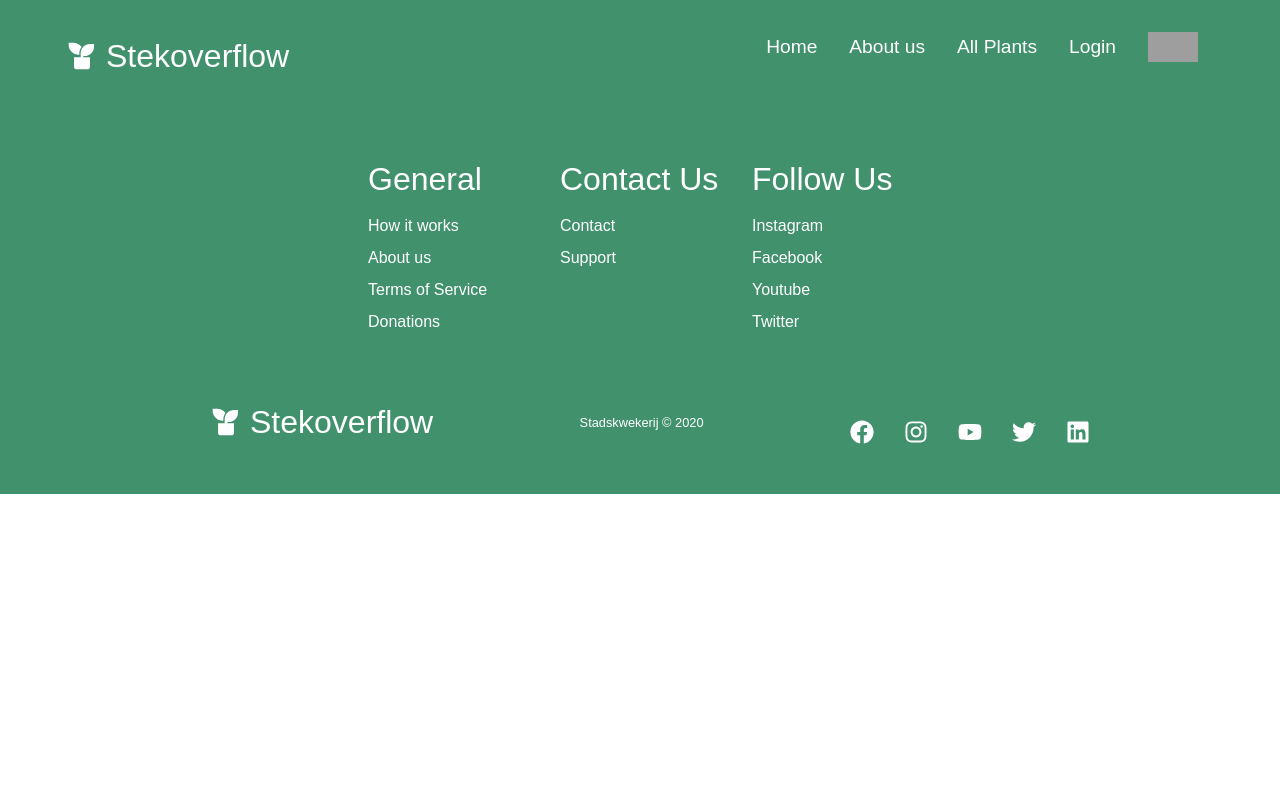
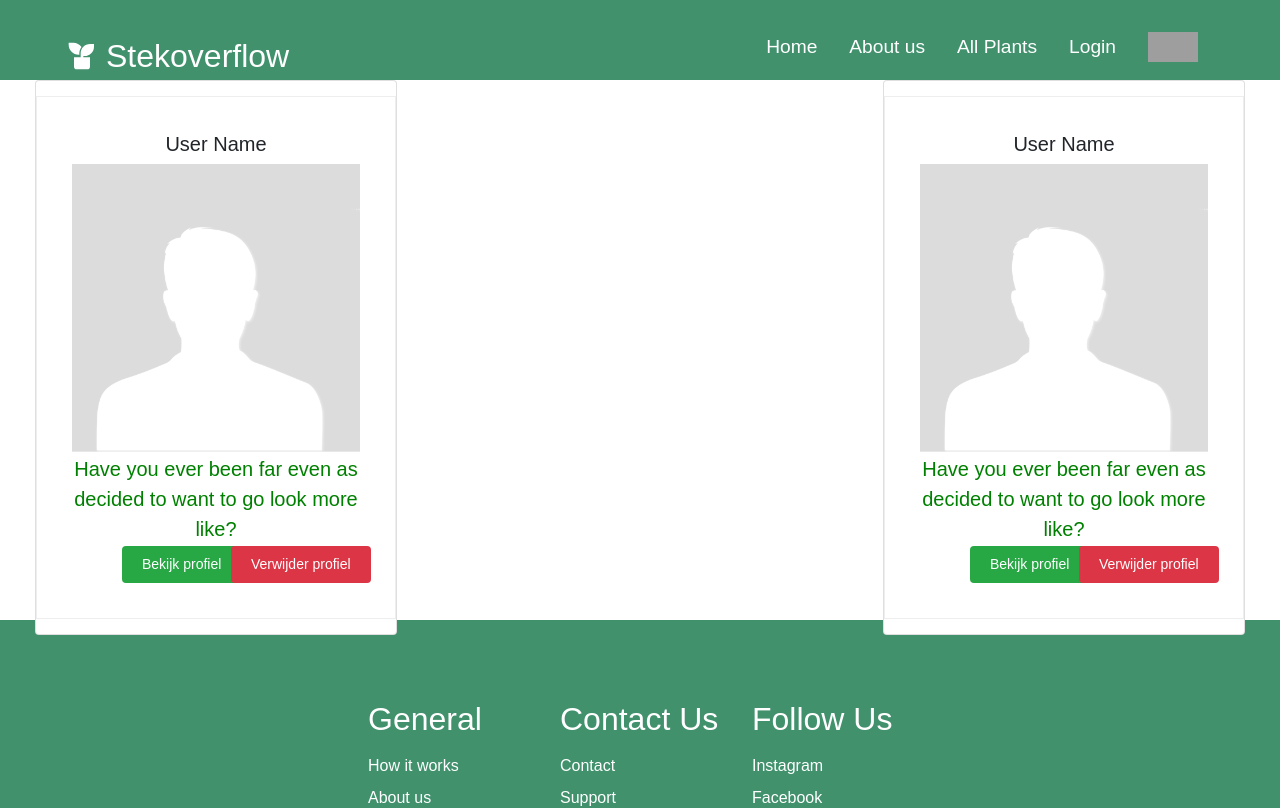
Before and after one commit to StevenW1999/projectc, a React (Create React App) app in the folder client/: page /AdminPanel in a window 1280 px wide. Shown: the top 808 px of the page. Built offline with nearby package versions, Linux system fonts and the light colour scheme; grey boxes are pictures that could not be loaded; the HTML template or start-up script is replaced by a standard one.

Commit message:
Begin Admin Panel gemaakt

```diff
--- a/client/src/App.js
+++ b/client/src/App.js
@@ -9,7 +9,7 @@ import Create_trade from './pages/Create_trade/Create_trade';
 import Searchresults from './pages/searchresults/Searchresults';
 import AccountCreate from './pages/accountCreate/AccountCreate';
 import Account from './pages/account/Account';
-
+import AdminPanel from './pages/adminpanel/AdminPanel';
 
 
 import {
@@ -30,7 +30,8 @@ function App() {
         <Route exact path="/Login" component ={AccountCreate}/>
         <Route exact path="/Account" component ={Account}/>
         <Route exact path="/Create_trade" component ={Create_trade}/>
-        <Route exact path="/Search" component={Searchresults} />
+              <Route exact path="/Search" component={Searchresults} />
+              <Route exact path="/AdminPanel" component={AdminPanel} />
       </Switch>
       <Footer />
     </Router>
--- a/client/src/components/Catalogue.js
+++ b/client/src/components/Catalogue.js
@@ -18,6 +18,8 @@ class Catalogue extends Component {
 
                                         // TO-DO: VERANDER 'as="select"'
 
+
+
         return (
             <>
                 <div class="row">
@@ -25,13 +27,14 @@ class Catalogue extends Component {
                         <div className="filters">
                             <Form>
                                 <div class="input-group mb-3">
-                                <Form.Control type="text" placeholder="SEARCH"/>
+                                <Form.Control type="text" placeholder="Zoek..."/>
                                     <div class="input-group-append">
                                         <button type="button" class="btn btn-success">Zoek!</button>
                                     </div>
                                 </div>
                                 <Form.Control type="text" placeholder="Postcode..." style={{ width: "200px" }} />
                                 <br />
+
                                 <Form.Control as="select">
                                     <option>Type plant...</option>
                                     <option>Boom</option>
--- /dev/null
+++ b/client/src/components/User.css
@@ -0,0 +1,8 @@
+.container {
+    align-content: flex-start;
+    justify-content: space-between;
+}
+
+.el-wrapper {
+  width: 360px;
+}
--- /dev/null
+++ b/client/src/components/User.js
@@ -0,0 +1,40 @@
+import React, { Component } from 'react';
+import { Row, Col } from 'react-bootstrap';
+import Button from 'react-bootstrap/Button';
+import './User.css';
+import userPic from '../images/Default-User.jpg';
+
+
+class User extends Component {
+    constructor(props) {
+        super(props);
+    }
+    render() {
+        return (
+            <>
+                        <div class="card text-center">
+                            <div class="el-wrapper">
+                                    <div class="card-body">
+                                        <h5>User Name</h5>
+                                            <img src={userPic} class="img-fluid" alt="" />
+                                        <p class="card-text">Have you ever been far even as decided to want to go look more like?</p>
+                                        <div class="container">
+                                            <div class="row">
+                                                <div class="col">
+                                                    <Button variant="success" size="sm">Bekijk profiel</Button>
+                                                </div>
+                                                <div class="col">
+                                                    <Button variant="danger" size="sm">Verwijder profiel</Button>
+                                                </div>
+                                        </div>
+                                        </div>
+                            </div>
+                        </div>
+                    </div>
+
+            </>
+        )
+                }
+}
+
+export default User;
--- /dev/null
+++ b/client/src/pages/adminpanel/AdminPanel.css
@@ -0,0 +1,3 @@
+.container {
+    display: flex;
+}
--- /dev/null
+++ b/client/src/pages/adminpanel/AdminPanel.js
@@ -0,0 +1,30 @@
+import React, { Component } from 'react';
+import User from '../../components/User';
+import './AdminPanel.css';
+
+class AdminPanel extends Component {
+    constructor() {
+        super();
+        this.state = {
+            test: 'a'
+        }
+    }
+
+    render() {
+        return (
+            <>
+                <div class="container">
+                    <div class="row">
+                        <User />
+                        </div>
+                    <div class="row">
+                        <User />
+                        </div>
+                    </div>
+                </>
+        )
+    }
+}
+
+
+export default AdminPanel;
```
Also changed, not shown: client/src/images/Default-User.jpg (added), 1 other file (tests, documents, lock files or other folders).
